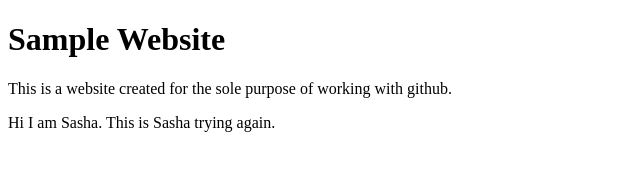
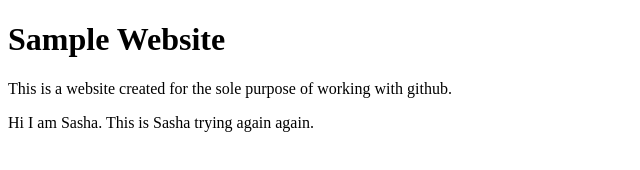
Before and after one commit to afierr1/COSC617_BackEnd, a plain HTML site: page Website/index.html in a window 1280 px wide. Shown: the full height of the page, 0-640 px from the left. Drawn offline with Linux system fonts and the light colour scheme.

Commit message:
Sasha is trying for the third time.

```diff
--- a/Website/index.html
+++ b/Website/index.html
@@ -8,6 +8,6 @@
 <body>
     <h1>Sample Website</h1>
     <p>This is a website created for the sole purpose of working with github.</p>
-    <p>Hi I am Sasha. This is Sasha trying again.</p>
+    <p>Hi I am Sasha. This is Sasha trying again again.</p>
 </body>
 </html>
```
